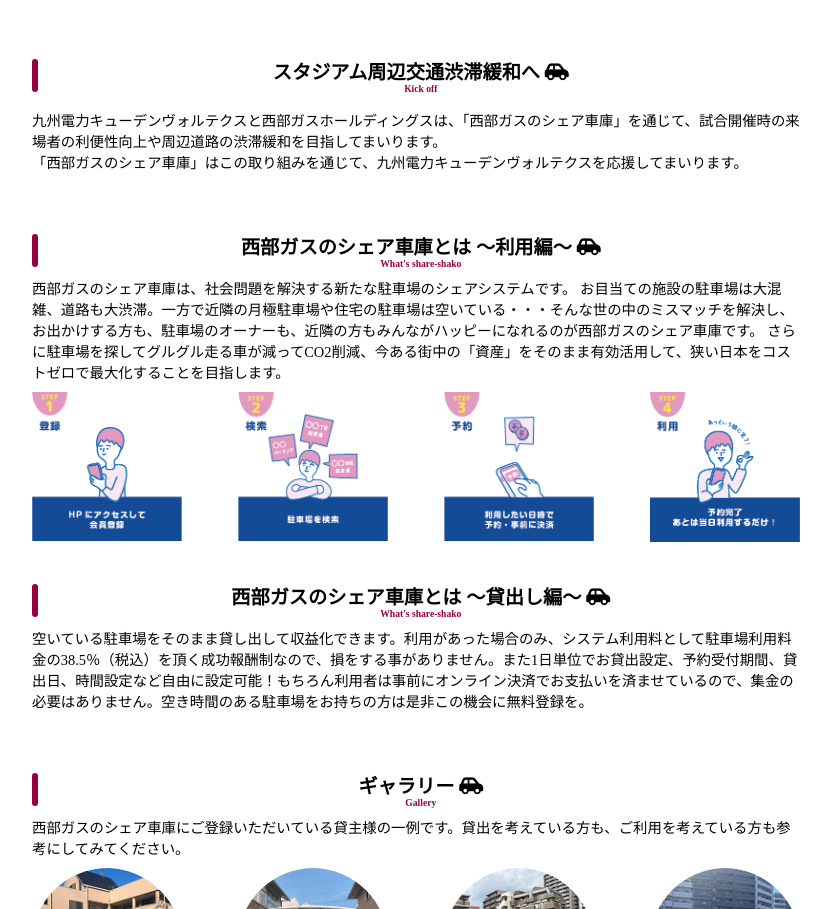
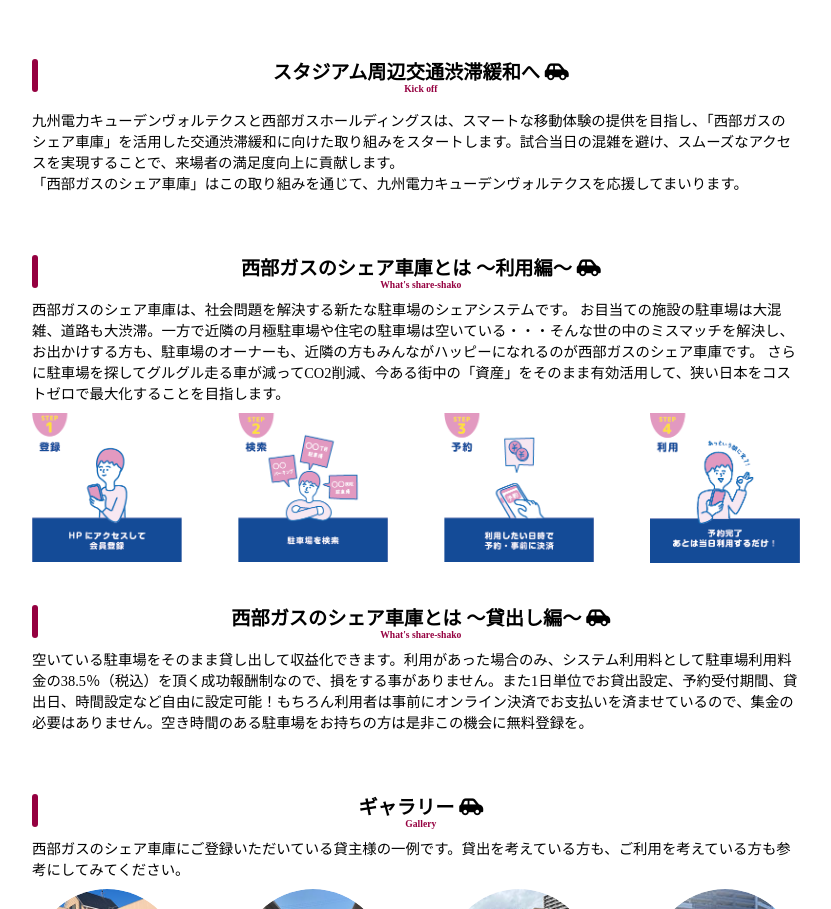
Before and after one commit to Masahiro9544/kyuden_LP, a plain HTML site: page index.html in a window 1280 px wide. Shown: the part 1295-2204 px from the top of the page, without its empty margins (224-1055 px from the left). Drawn offline with Linux system fonts and the light colour scheme.

Commit message:
Update index.html

```diff
--- a/index.html
+++ b/index.html
@@ -106,7 +106,7 @@
                 </div>
 
                 <h2 class="section-title">スタジアム周辺交通渋滞緩和へ <i class="fa-solid fa-car-side"></i><br><span>Kick off</span></h2>
-                <p>九州電力キューデンヴォルテクスと西部ガスホールディングスは、「西部ガスのシェア車庫」を通じて、試合開催時の来場者の利便性向上や周辺道路の渋滞緩和を目指してまいります。</p>
+                <p>九州電力キューデンヴォルテクスと西部ガスホールディングスは、スマートな移動体験の提供を目指し、「西部ガスのシェア車庫」を活用した交通渋滞緩和に向けた取り組みをスタートします。試合当日の混雑を避け、スムーズなアクセスを実現することで、来場者の満足度向上に貢献します。</p>
                 <p>「西部ガスのシェア車庫」はこの取り組みを通じて、九州電力キューデンヴォルテクスを応援してまいります。</p>
             </section>
 
```
